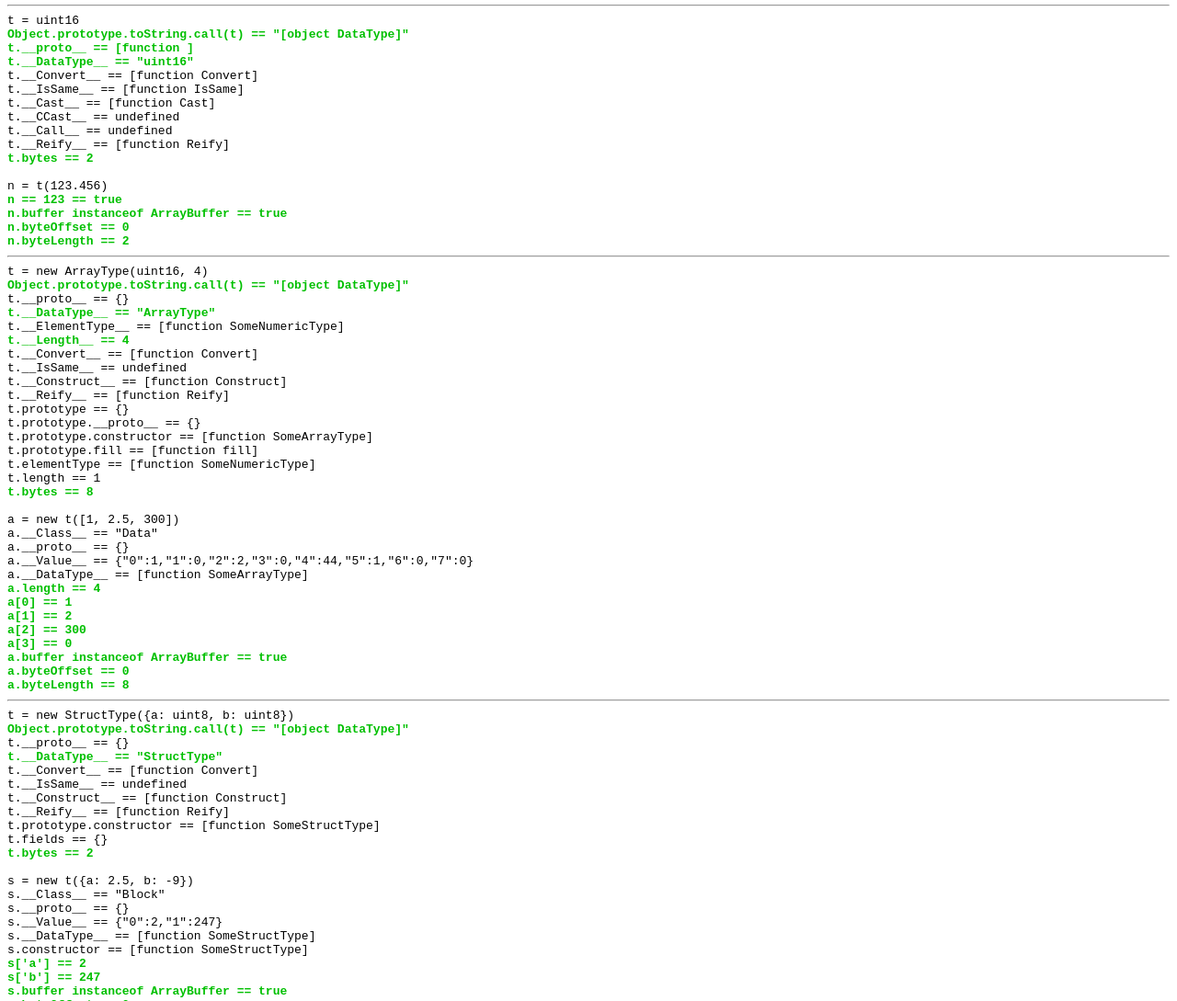
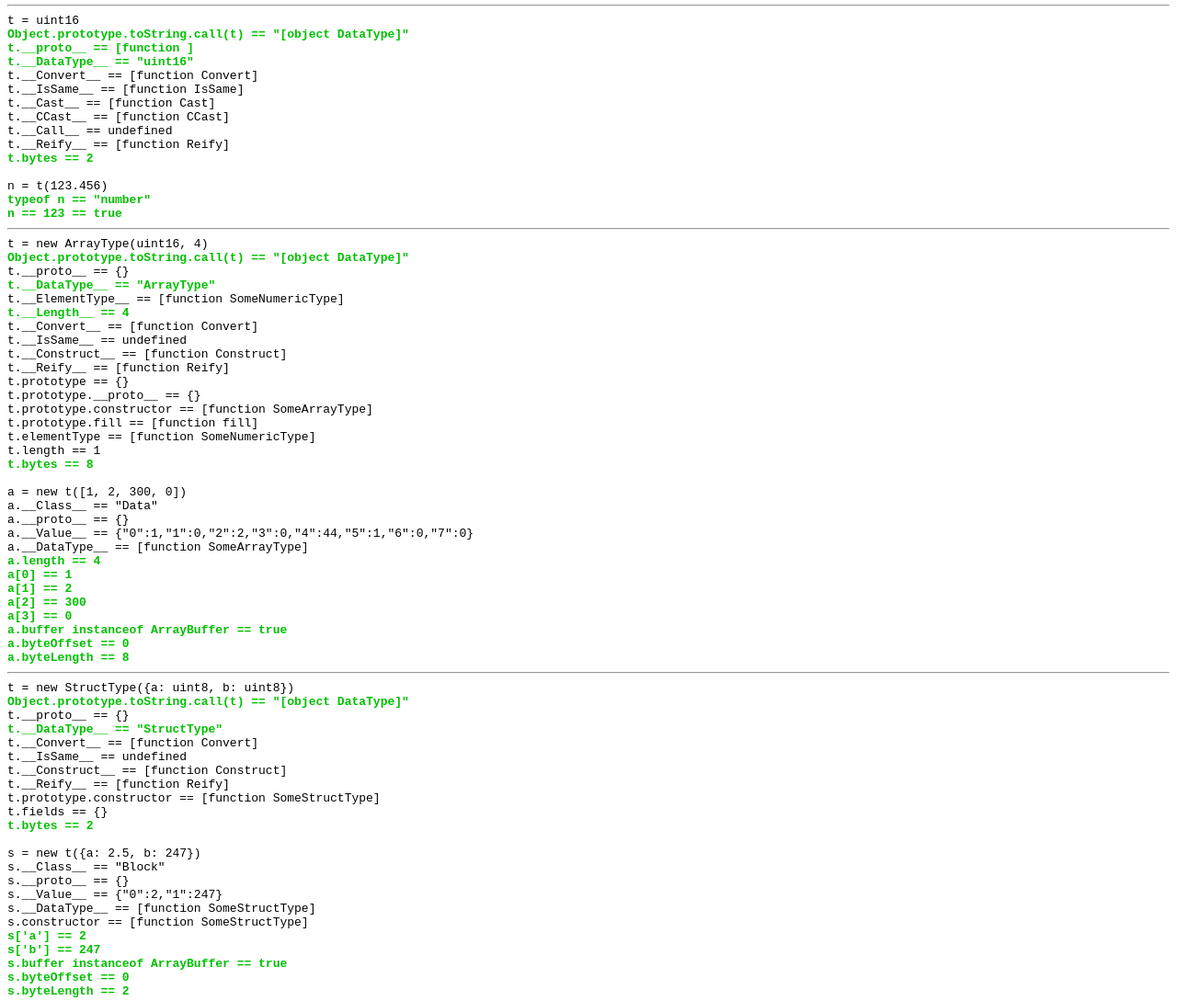
Before and after one commit to inexorabletash/polyfill, a plain HTML site: page bindata.html in a window 1280 px wide. Shown: the part 551-1640 px from the top of the page at 92% size. Drawn offline with Linux system fonts and the light colour scheme.

Commit message:
Numeric types per spec

```diff
--- a/bindata.html
+++ b/bindata.html
@@ -120,11 +120,11 @@ expect("t.bytes", 2);
 log("\n");
 
 evalAndLog("n = t(123.456)");
+expect("typeof n", "number");
 expect("n == 123");
-expect("n.buffer instanceof ArrayBuffer");
-expect("n.byteOffset", 0);
-expect("n.byteLength", 2);
-// TODO: properties of n
+//expect("n.buffer instanceof ArrayBuffer");
+//expect("n.byteOffset", 0);
+//expect("n.byteLength", 2);
 
 separate(); // ----------------------------------------------------------
 
@@ -148,7 +148,7 @@ expect("t.bytes", 8);
 
 log("\n");
 
-evalAndLog("a = new t([1, 2.5, 300])");
+evalAndLog("a = new t([1, 2, 300, 0])");
 evalAndShow("a.__Class__")
 evalAndShow("a.__proto__")
 evalAndShow("a.__Value__")
@@ -178,7 +178,7 @@ expect("t.bytes", 2);
 
 log("\n");
 
-evalAndLog("s = new t({a: 2.5, b: -9})");
+evalAndLog("s = new t({a: 2.5, b: 247})");
 evalAndShow("s.__Class__");
 evalAndShow("s.__proto__");
 evalAndShow("s.__Value__");
--- a/bindata.js
+++ b/bindata.js
@@ -61,15 +61,14 @@
         setter = 'set' + desc.type,
         bytes = arrayType.BYTES_PER_ELEMENT;
 
-    var t = function SomeNumericType(value) {
+    var t = function SomeNumericType(val) {
       if (this instanceof SomeNumericType) { throw new TypeError("Numeric types should have value semantics"); }
-      value = Number(value);
-      return t.__Convert__(value);
+      var x = t.__Cast__(val);
+      return t.__Reify__(x);
     };
     //t.__proto__ = Type.prototype; // Needed for uint8 instanceof Type, but contradicts spec?
     t.__DataType__ = desc.name;
     t.__Convert__ = function Convert(value) {
-      // TODO: boolean and other checks
       var block = Object.create(proto);
       block.__Value__ = new Uint8Array(bytes);
       block.__DataType__ = t; // TODO: Not in spec
@@ -78,9 +77,10 @@
       } else if (value === false) {
         value = 0;
       } else if (typeof value === 'number' && desc.domain(value)) { // TODO: Update tests to account for this
+        console.log("okay: " + value);
         // ok
       } else {
-//        throw new TypeError("Value " + value + " not a " + desc.name);
+        throw new TypeError("Value " + value + " is not a " + desc.name);
       }
 
       (new DataView(block.__Value__.buffer, 0, bytes))[setter](0, value, littleEndian);
@@ -90,8 +90,9 @@
       return t.__DataType__ === Object(u).__DataType__;
     };
     t.__Cast__ = function Cast(val) {
+      var v;
       try {
-        var v = t.__Convert__(val);
+        v = t.__Convert__(val);
         return t.__Reify(v);
       } catch (e) {}
       if (val === Infinity || val === -Infinity || val !== val) {
@@ -100,13 +101,18 @@
       if (typeof val === 'number') {
         return t.__CCast__(val);
       }
-      if (typeof val === 'string' && val.match(/^-?(0[xX])?\d+$/)) { // TODO: Handle exponential notation?
-        return t.__CCast__(val); // TODO: should be uintk.__CCast__ ?
+      if (typeof val === 'string' /*&& val.match(/^-?(0[xX])?\d+$/)*/) { // TODO: Handle exponential notation?
+        v = parseFloat(val);
+        return t.__CCast__(v); // TODO: should be uintk.__CCast__ ?
       }
       throw new TypeError("Cannot cast " + val + " to " + desc.name);
     };
-    // TODO: t.__CCast__
-    // TODO: t.__Call__
+    t.__CCast__ = function CCast(n) {
+      var a = new arrayType(1);
+      a[0] = n;
+      n = a[0];
+      return t.__Convert__(n);
+    };
     t.__Reify__ = function Reify(block) {
       var view = block.__Value__;
       return (new DataView(view.buffer, view.byteOffset, bytes))[getter](0, littleEndian);
```
